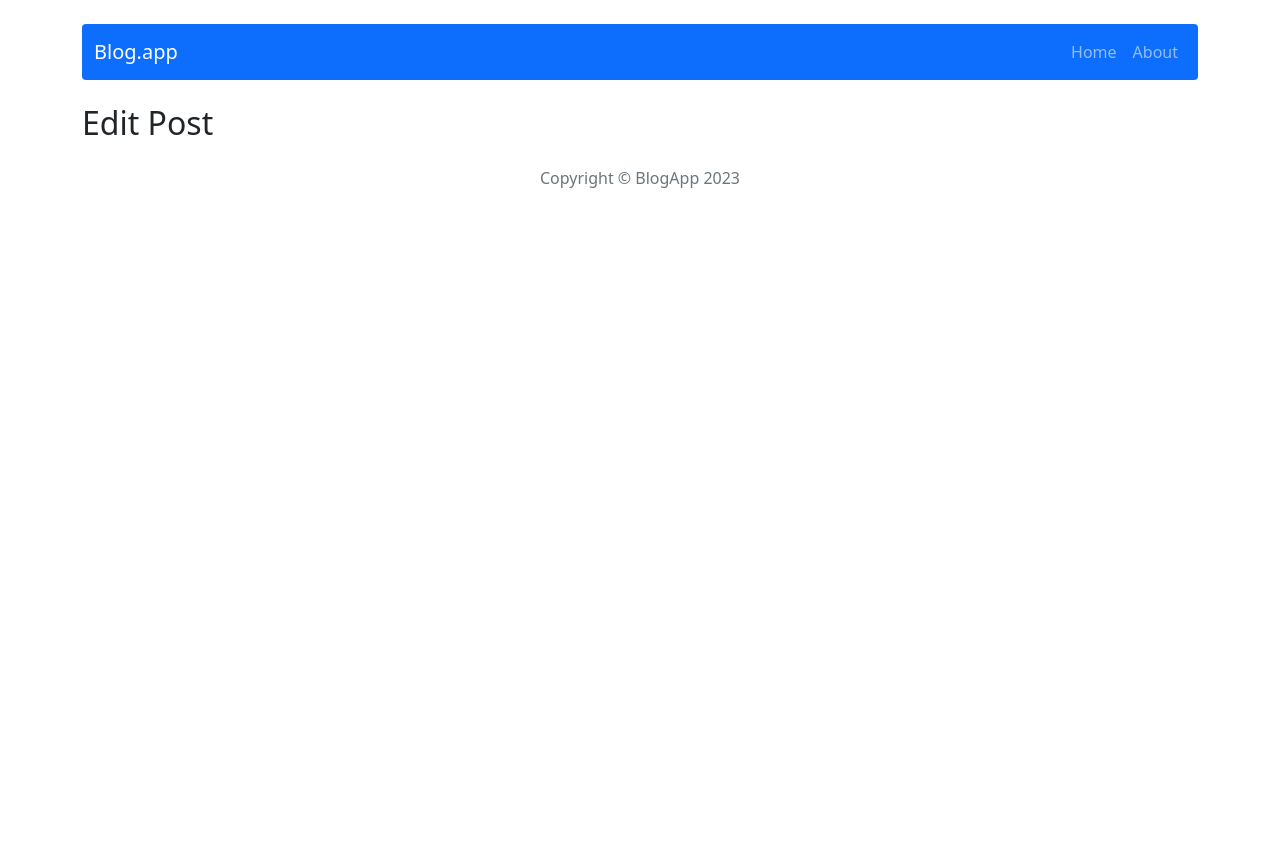
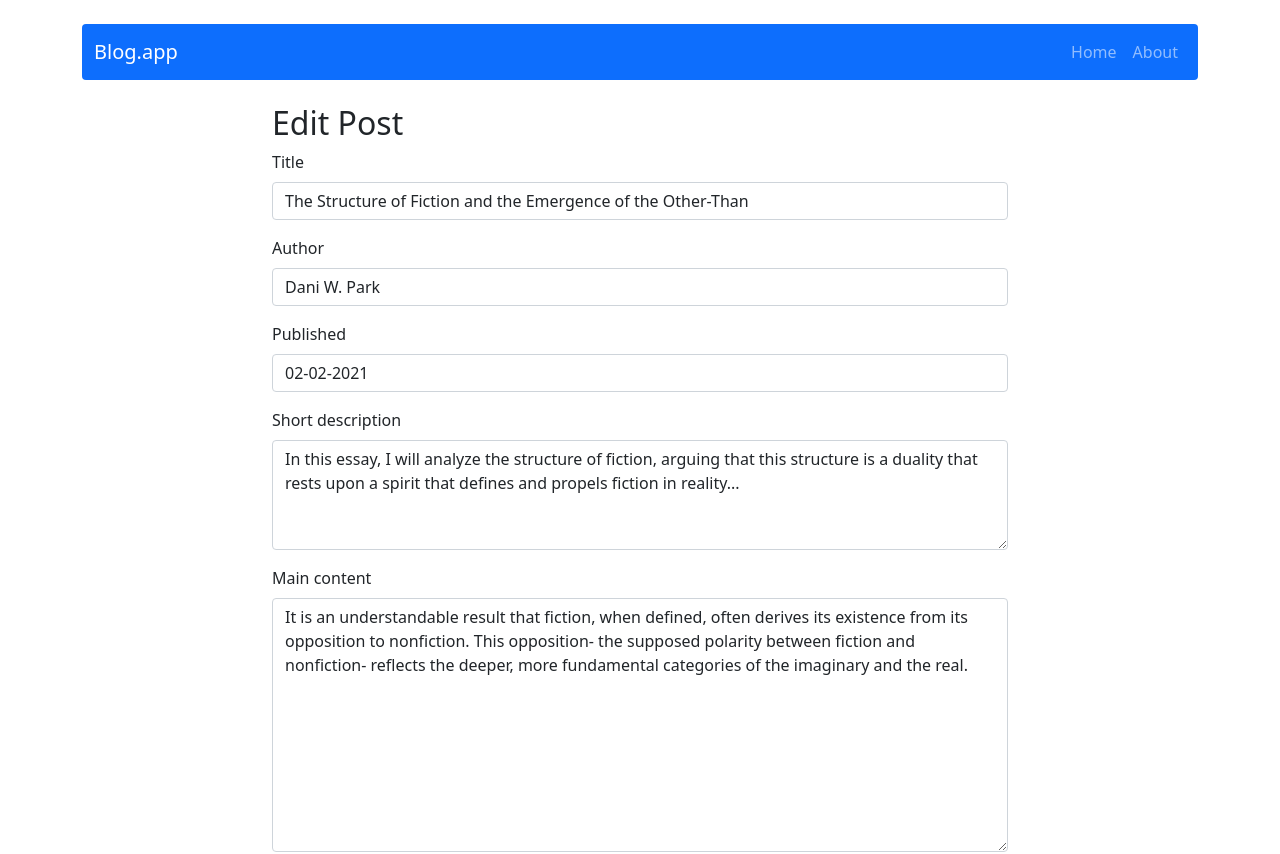
Before and after one commit to wierza/react-blog, a React (Create React App) app: page /post/edit/1 in a window 1280 px wide. Shown: the top 854 px of the page. Before the commit the page ends 800 px from the top, so only its background shows below. Built offline with nearby package versions, Linux system fonts and the light colour scheme.

Commit message:
Add edit post

```diff
--- /dev/null
+++ b/src/components/features/EditPostForm.js
@@ -0,0 +1,27 @@
+import { useDispatch, useSelector } from 'react-redux';
+import { useNavigate, useParams, Navigate } from 'react-router-dom';
+import {getPostById, editPost } from '../../redux/postsRedux';
+import PostForm from '../features/PostForm';
+
+const EditPostForm = () => {
+    const disptach = useDispatch();
+    const navigate = useNavigate();
+    const { postId } = useParams();
+    const postData = useSelector(state => getPostById(state, postId));
+    const handleSubmit = post => {
+        disptach(editPost({ ...post, postId: postId }));
+        navigate('/')
+    }
+    if (!postData) return <Navigate to="/" />;
+    return (
+        <PostForm action={handleSubmit}
+        actionText="Edit post"
+        title={postData.title}
+        author={postData.author}
+        publishedDate={postData.publishedDate}
+        shortDescription={postData.shortDescription}
+        content={postData.content}/>
+    );
+};
+
+export default EditPostForm;
--- a/src/components/pages/EditPosts.js
+++ b/src/components/pages/EditPosts.js
@@ -1,8 +1,16 @@
 import React from "react";
+import { Row, Col } from "react-bootstrap";
+import EditPostForm from "../features/EditPostForm";
 
 const EditPost = () => {
     return (
-        <h2> Edit Post </h2>
+        <Row className="justify-content-center">
+            <Col xs="12" md="10" lg="8">
+            <h2> Edit Post </h2>
+            <EditPostForm />
+            </Col>
+        </Row>
+
     );
 };
 
--- a/src/redux/postsRedux.js
+++ b/src/redux/postsRedux.js
@@ -8,10 +8,12 @@ export const getPostById = ({ posts }, postId) => posts.find(post => post.id ===
 const createActionName = actionName => `app/posts/${actionName}`;
 const REMOVE_POST = createActionName('REMOVE_POST');
 const ADD_POST = createActionName('ADD_POST');
+const EDIT_POST = createActionName('EDIT_POST');
 
 // action creators
 export const removePost = payload => ({ type: REMOVE_POST, payload });
 export const addPost = payload => ({ type: ADD_POST, payload });
+export const editPost = payload => ({ type: EDIT_POST, payload });
 
 const postsReducer = (statePart = [], action) => {
   switch (action.type) {
@@ -19,6 +21,8 @@ const postsReducer = (statePart = [], action) => {
       return [...statePart.filter((post) => post.id !== action.payload)];
     case ADD_POST:
       return [...statePart, { ...action.payload, id: shortid() }];
+    case EDIT_POST:
+      return statePart.map(post => (post.id === action.payload.id ? { ...post, ...action.payload } : post));
     default:
       return statePart;
   };
```
